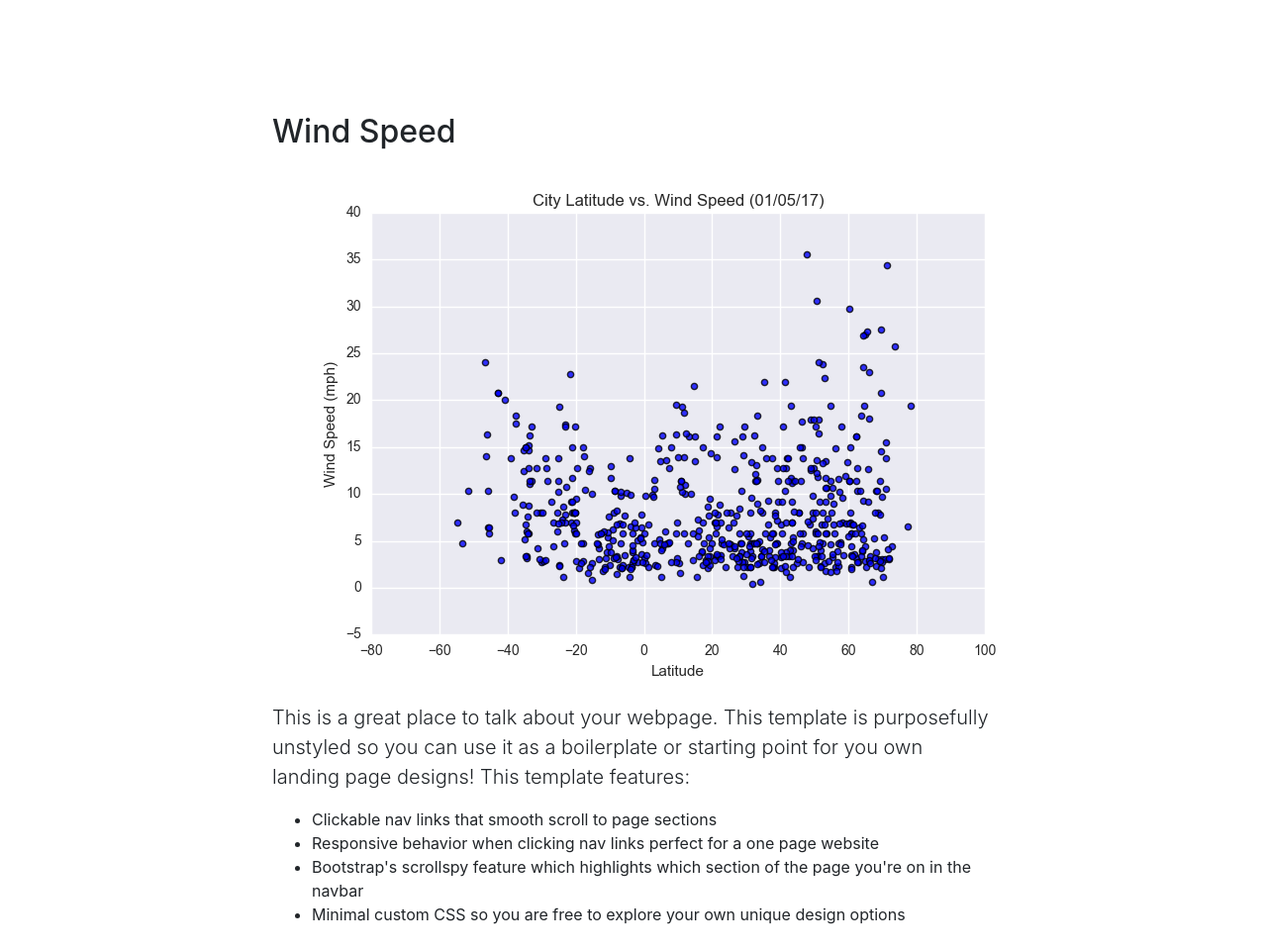
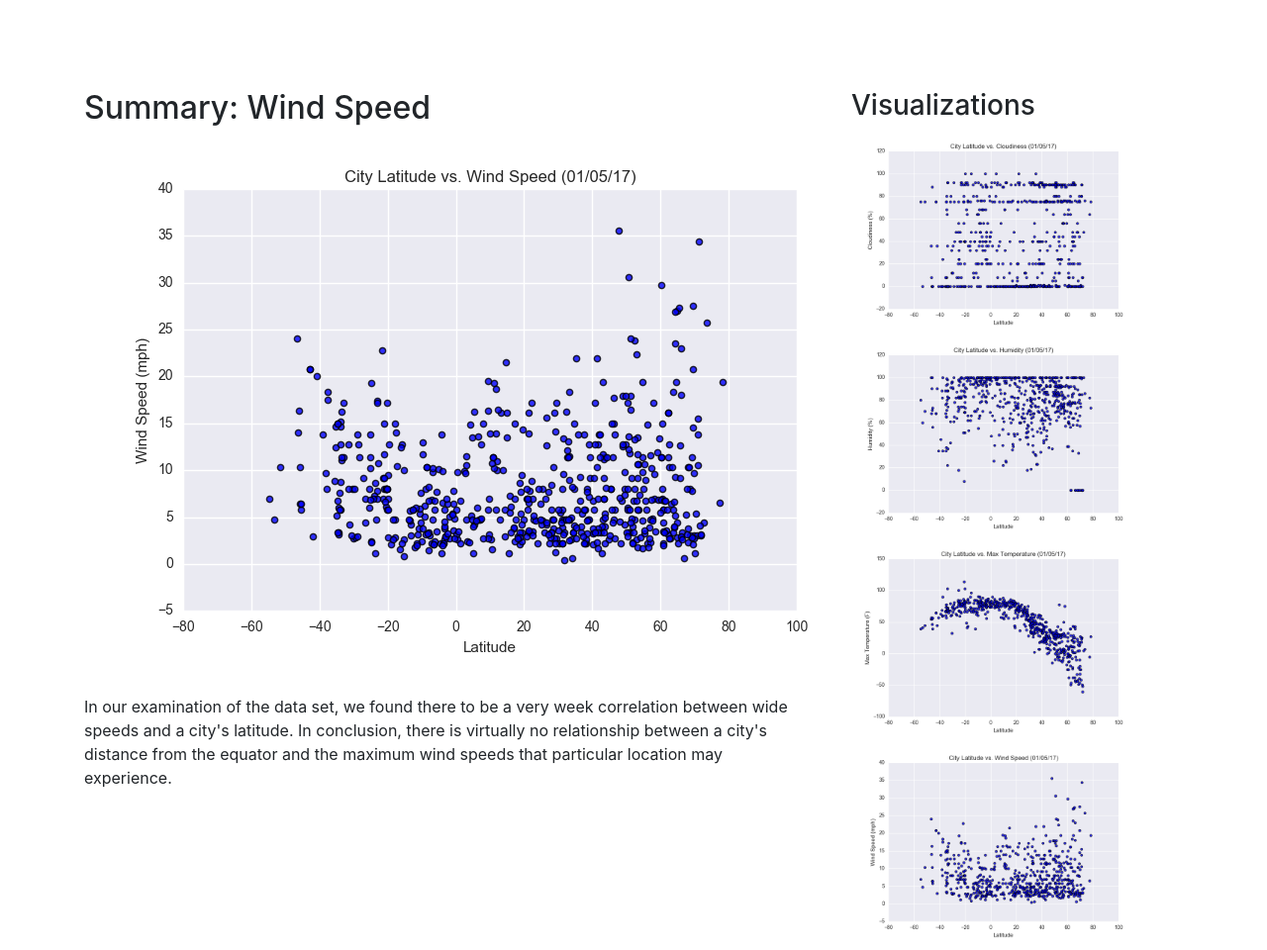
Before and after one commit to kevingray17/web-design-challenge, a website with bundled scripts: page windspeed.html in a window 1280 px wide. Shown: the part 60-1020 px from the top of the page at 99% size. Built offline with nearby package versions, Linux system fonts and the light colour scheme.

Commit message:
cleaned up wind speed page

```diff
--- a/windspeed.html
+++ b/windspeed.html
@@ -1,4 +1,4 @@
-!DOCTYPE html>
+<!DOCTYPE html>
 <html lang="en">
 
 <head>
@@ -53,27 +53,50 @@
 
   <!-- <header class="bg-primary text-white">
     <div class="container text-center">
-      <h1>Wind Speed</h1>
-      <p class="lead">A landing page template freshly redesigned for Bootstrap 4</p>
+      <h1>Welcome to Latitude</h1>
+      <p class="lead">Weather with Attitude</p>
     </div>
   </header> -->
 
-<!-- body starts here -->
-
-  <section id="about">
+    <section id="about">
     <div class="container">
       <div class="row">
-        <div class="col-lg-8 mx-auto">
-
-
-          <h2>Wind Speed</h2>
-          <p class="lead"><img src="Resources/assets/images/Fig4.png"> This is a great place to talk about your webpage. This template is purposefully unstyled so you can use it as a boilerplate or starting point for you own landing page designs! This template features:</p>
+        <div class="col-8">
+          <h2> Summary: Wind Speed</h2>
+          <p class="lead"><img src="Resources/assets/images/Fig4.png" alt="Wind Speed Scatterplot">
+          <p>In our examination of the data set, we found there to be a very week correlation between wide speeds and a city's latitude. In conclusion,
+            there is virtually no relationship between a city's distance from the equator and the maximum wind speeds that particular location may
+            experience.
+          </p>
+        </div>
+        <div class="col-4">
+          <div class="container">
+          <h3>Visualizations</h3>
+                <a href="cloudiness.html"><img src="Resources/assets/images/Fig3.png" width="300" alt="City Latitude vs. Cloudiness scatterplot"></a>
+                <a href="humidity.html"><img src="Resources/assets/images/Fig2.png" width="300" alt="City Latitude vs. Humidity scatterplot"></a>
+                <a href="temperature.html"><img src="Resources/assets/images/Fig1.png" width="300" alt="City Latitude vs. Max Temperature scatterplot"></a>
+                <a href="windspeed.html"><img src="Resources/assets/images/Fig4.png" width="300" alt="City Latitude vs. Windspeed scatterplot"></a>
+              </div>
+        <!-- </div>
+      </div>
+    <!-- <div class="container">
+      <div class="row">
+        <!--<div class="col-lg-8 mx-auto"> -->
+          <!-- <div class="col-8"><h2>Welcome to Latitude</h2> -->
+            <!-- <p>Latitude is the web's foremost authority on exploring the relationship between latitude and weather.</p>
+          </div>
+            <div class="col-4"></div><h2>Weather Plots</h2></div>
+            <span class="border border-success"></span>
+          </div>
+        <!--</div> -->
+          <!-- <h2>About this page</h2>
+          <p class="lead">This is a great place to talk about your webpage. This template is purposefully unstyled so you can use it as a boilerplate or starting point for you own landing page designs! This template features:</p>
           <ul>
             <li>Clickable nav links that smooth scroll to page sections</li>
             <li>Responsive behavior when clicking nav links perfect for a one page website</li>
             <li>Bootstrap's scrollspy feature which highlights which section of the page you're on in the navbar</li>
-            <li>Minimal custom CSS so you are free to explore your own unique design options</li>
-          </ul>
+            <li>Minimal custom CSS so you are free to explore your own unique design options</li> -->
+          <!-- </ul>
         </div>
       </div>
     </div>
@@ -83,20 +106,20 @@
     <div class="container">
       <div class="row">
         <div class="col-lg-8 mx-auto">
-          <h2>Services we offer</h2>
-          <p class="lead">Lorem ipsum dolor sit amet, consectetur adipisicing elit. Aut optio velit inventore, expedita quo laboriosam possimus ea consequatur vitae, doloribus consequuntur ex. Nemo assumenda laborum vel, labore ut velit dignissimos.</p>
-        </div>
+          <!-- <h2>Services we offer</h2> -->
+          <!-- <p class="lead">Lorem ipsum dolor sit amet, consectetur adipisicing elit. Aut optio velit inventore, expedita quo laboriosam possimus ea consequatur vitae, doloribus consequuntur ex. Nemo assumenda laborum vel, labore ut velit dignissimos.</p> -->
+        <!-- </div>
       </div>
     </div>
-  </section>
+  <!-- </section>
 
-  <section id="contact">
+  <!-- <section id="contact">
     <div class="container">
       <div class="row">
         <div class="col-lg-8 mx-auto">
           <h2>Contact us</h2>
-          <p class="lead">Lorem ipsum dolor sit amet, consectetur adipisicing elit. Vero odio fugiat voluptatem dolor, provident officiis, id iusto! Obcaecati incidunt, qui nihil beatae magnam et repudiandae ipsa exercitationem, in, quo totam.</p>
-        </div>
+          <!-- <p class="lead">Lorem ipsum dolor sit amet, consectetur adipisicing elit. Vero odio fugiat voluptatem dolor, provident officiis, id iusto! Obcaecati incidunt, qui nihil beatae magnam et repudiandae ipsa exercitationem, in, quo totam.</p> -->
+        </div> -->
       </div>
     </div>
   </section>
@@ -104,7 +127,7 @@
   <!-- Footer -->
   <footer class="py-5 bg-dark">
     <div class="container">
-      <p class="m-0 text-center text-white">Copyright &copy; Your Website 2020</p>
+      <p class="m-0 text-center text-white">Copyright &copy; KGLatitude 2020</p>
     </div>
     <!-- /.container -->
   </footer>
```
